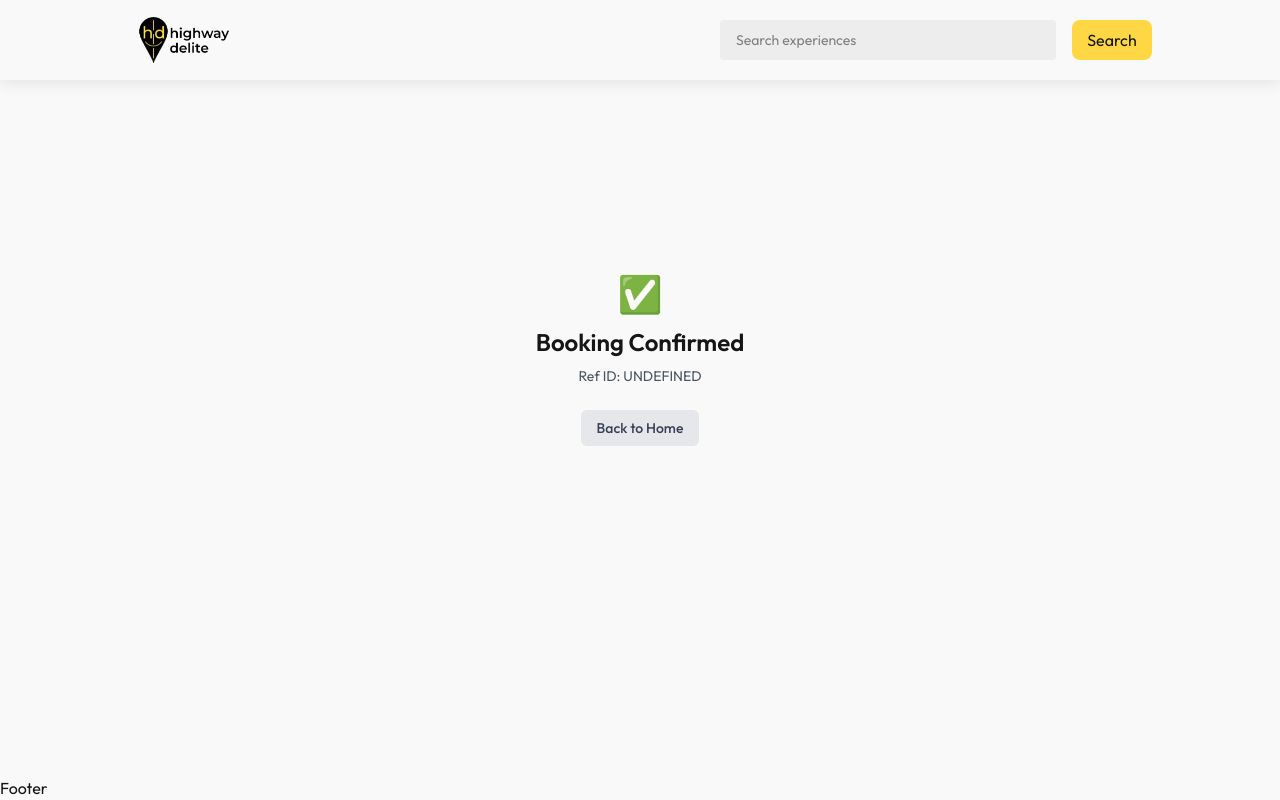
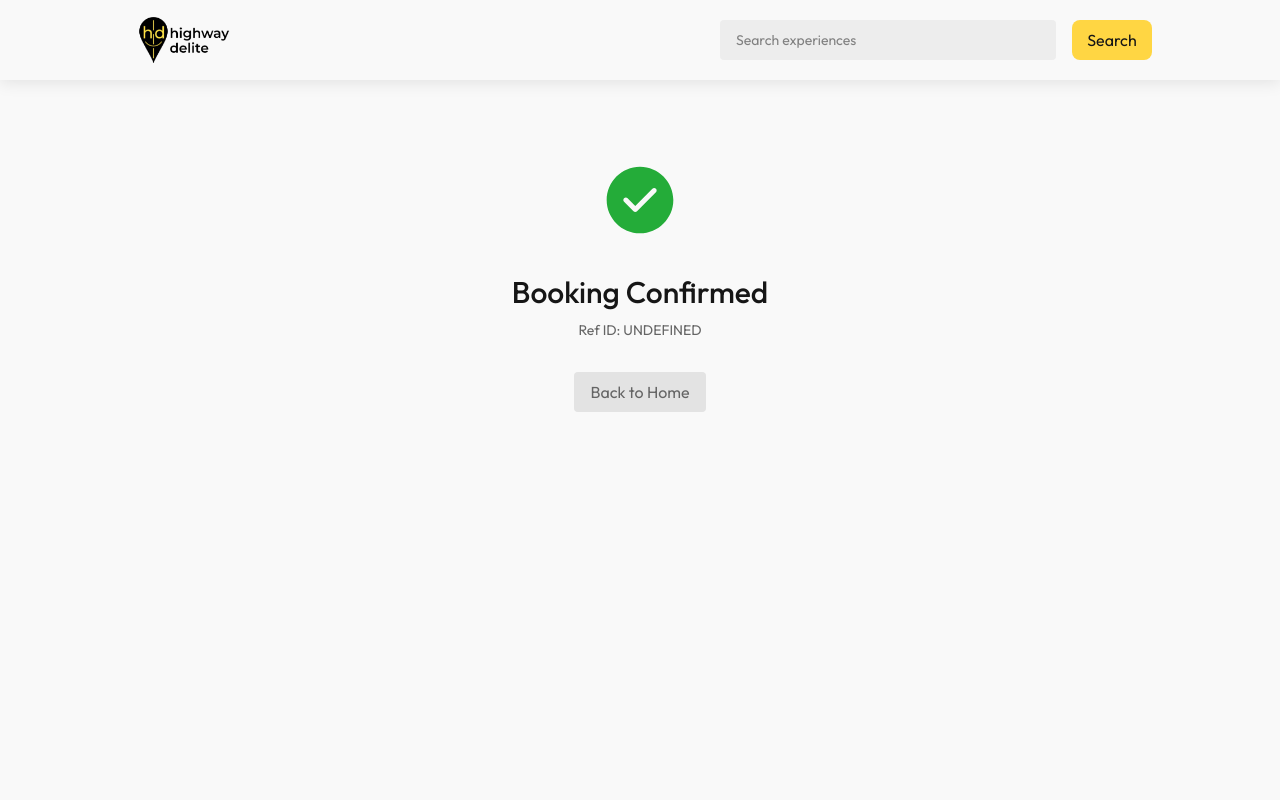
Before and after one commit to Prajwal-BLR-IN/BookIt, a React (Vite) app in the folder client/: page /confirmation in a window 1280 px wide. Built offline with nearby package versions, Linux system fonts and the light colour scheme.

Commit message:
feat: Add tick circle icon to assets and update Results page to use it

```diff
--- a/client/src/assets/assets.ts
+++ b/client/src/assets/assets.ts
@@ -3,11 +3,14 @@ import menuIcon from "./menu icon.svg";
 import menuCloseIcon from "./menu close icon.svg";
 import type { Experience } from "../types/type";
 import arrowIcon from "./back arrow icon.svg";
+import tickCircleIcon from "./tick circle.svg";
+
 export const assets = {
   logo,
   menuIcon,
   menuCloseIcon,
   arrowIcon,
+  tickCircleIcon,
 };
 
 export const experiences: Experience[] = [
--- a/client/src/components/Footer.tsx
+++ /dev/null
@@ -1,7 +0,0 @@
-import React from "react";
-
-const Footer = () => {
-  return <div>Footer</div>;
-};
-
-export default Footer;
--- a/client/src/layouts/MainLayout.tsx
+++ b/client/src/layouts/MainLayout.tsx
@@ -1,6 +1,5 @@
 import { Outlet } from "react-router-dom";
 import Navbar from "../components/Navbar";
-import Footer from "../components/Footer";
 
 const MainLayout = () => {
   return (
@@ -9,7 +8,6 @@ const MainLayout = () => {
       <main className="grow px-6 md:px-16 lg:px-24 xl:px-32">
         <Outlet />
       </main>
-      <Footer />
     </div>
   );
 };
--- a/client/src/pages/Results.tsx
+++ b/client/src/pages/Results.tsx
@@ -1,4 +1,5 @@
 import { useLocation, useNavigate } from "react-router-dom";
+import { assets } from "../assets/assets";
 
 const Results = () => {
   const { state } = useLocation();
@@ -6,13 +7,17 @@ const Results = () => {
   const refId = state?.refId || "UNDEFINED";
 
   return (
-    <div className="flex h-[70vh] flex-col items-center justify-center text-center">
-      <div className="mb-3 text-4xl">✅</div>
-      <h1 className="text-2xl font-semibold">Booking Confirmed</h1>
-      <p className="mt-2 text-sm text-gray-600">Ref ID: {refId}</p>
+    <div className="mt-20 flex flex-col items-center justify-center text-center">
+      <img
+        src={assets.tickCircleIcon}
+        alt="tick icon"
+        className="mb-8 size-20"
+      />
+      <h1 className="text-3xl leading-10 font-medium">Booking Confirmed</h1>
+      <p className="mt-2 text-sm text-[#656565]">Ref ID: {refId}</p>
       <button
         onClick={() => navigate("/")}
-        className="mt-6 rounded-md bg-gray-200 px-4 py-2 text-sm font-medium text-gray-700 hover:bg-gray-300"
+        className="mt-8 cursor-pointer rounded bg-[#E3E3E3] px-4 py-2 text-[#656565] hover:bg-gray-300"
       >
         Back to Home
       </button>
```
Also changed, not shown: client/src/assets/tick circle.svg (added).
